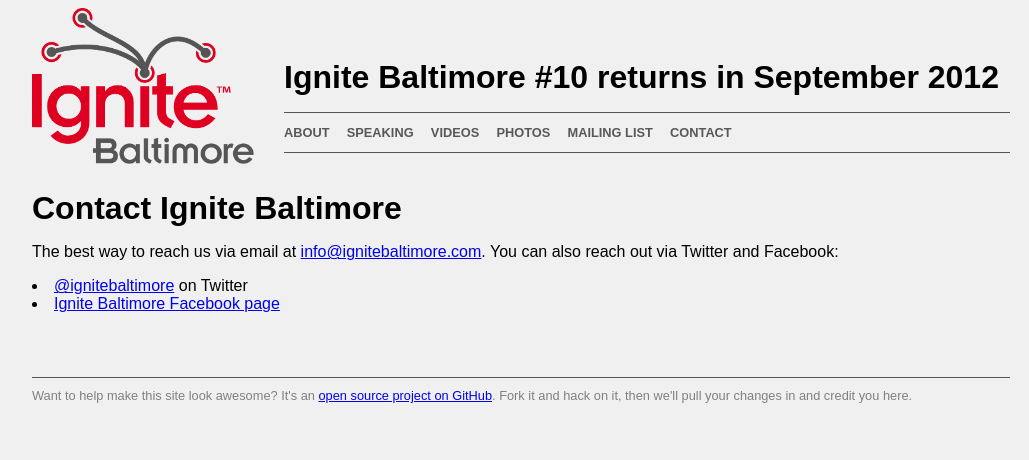
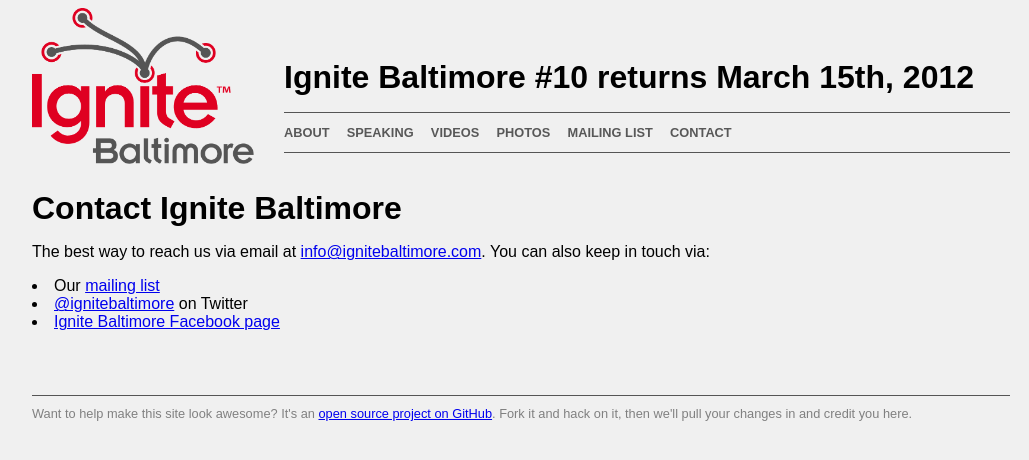
Before and after one commit to ignitebaltimore/ignitebaltimore.github.com, a Jekyll site: the page built from contact.html, in a window 1280 px wide. Shown: the top 460 px of the page, without its empty margins (119-1148 px from the left). Built offline with Jekyll 4.4.1, drawn with Linux system fonts in a browser that asks for light colours.

Commit message:
update for march 2012

```diff
--- a/_includes/social_media.html
+++ b/_includes/social_media.html
@@ -1,4 +1,5 @@
 <ul class="row">
+  <li>Our <a href="/mailing_list">mailing list</a></li>
   <li><a href="http://twitter.com/ignitebaltimore">@ignitebaltimore</a> on Twitter</li>
   <li><a href="http://facebook.com/ignitebaltimore">Ignite Baltimore Facebook page</a></li>
 </ul>
--- a/_layouts/default.html
+++ b/_layouts/default.html
@@ -17,7 +17,7 @@
       <a href="/"><img src="images/logo.gif" width="222" height="156" alt="Ignite Baltimore Logo"></a>
     </div>
     <div id="header_text" class="col9">
-      <h1>Ignite Baltimore #10 returns in September 2012</h1>
+      <h1>Ignite Baltimore #10 returns March 15th, 2012</h1>
       <div id="top_links" class="row">
         <div class="col8">
           <a href="about">ABOUT</a>
--- a/contact.html
+++ b/contact.html
@@ -6,7 +6,9 @@
 <h1 class="row">{{ page.title }}</h1>
 
 <p class="row">
-The best way to reach us via email at <a href="mailto:info@ignitebaltimore.com">info@ignitebaltimore.com</a>. You can also reach out via Twitter and Facebook:
+The best way to reach us via email at <a
+  href="mailto:info@ignitebaltimore.com">info@ignitebaltimore.com</a>. You can
+also keep in touch via:
 </p>
 
 {% include social_media.html %}
--- a/index.html
+++ b/index.html
@@ -2,6 +2,12 @@
 layout: default
 title: "Ignite Baltimore: 16 speakers get 5 minutes to talk to Baltimore"
 ---
+
+<p class="row">
+Ignite Baltimore #10 will be held on 3/15/12 at <a href="http://www.mica.edu/browse_art/brown_center.html">MICA</a>.
+To find out when tickets go on sale in February:</p>
+
+{% include social_media.html %}
 
 <div id="video_gallery">
   {% include video_gallery.html %}
```
